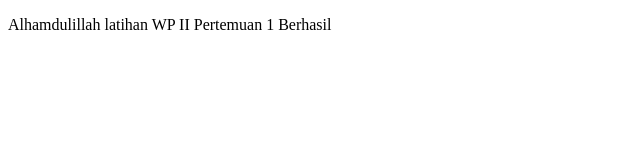
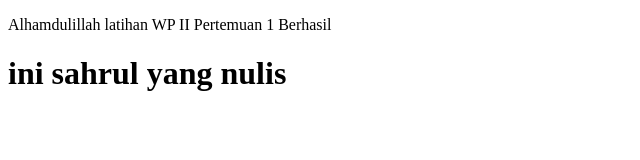
Before and after one commit to sahrulprograming/Latihan-git, a plain HTML site: page index.html in a window 1280 px wide. Shown: the whole page, without its empty margins (0-640 px from the left). Drawn offline with Linux system fonts and the light colour scheme.

Commit message:
sahrul menmbah h1

```diff
--- a/index.html
+++ b/index.html
@@ -8,5 +8,6 @@
 </head>
 <body>
     <p>Alhamdulillah latihan WP II Pertemuan 1 Berhasil</p>
+    <h1>ini sahrul yang nulis</h1>
 </body>
 </html>
```
